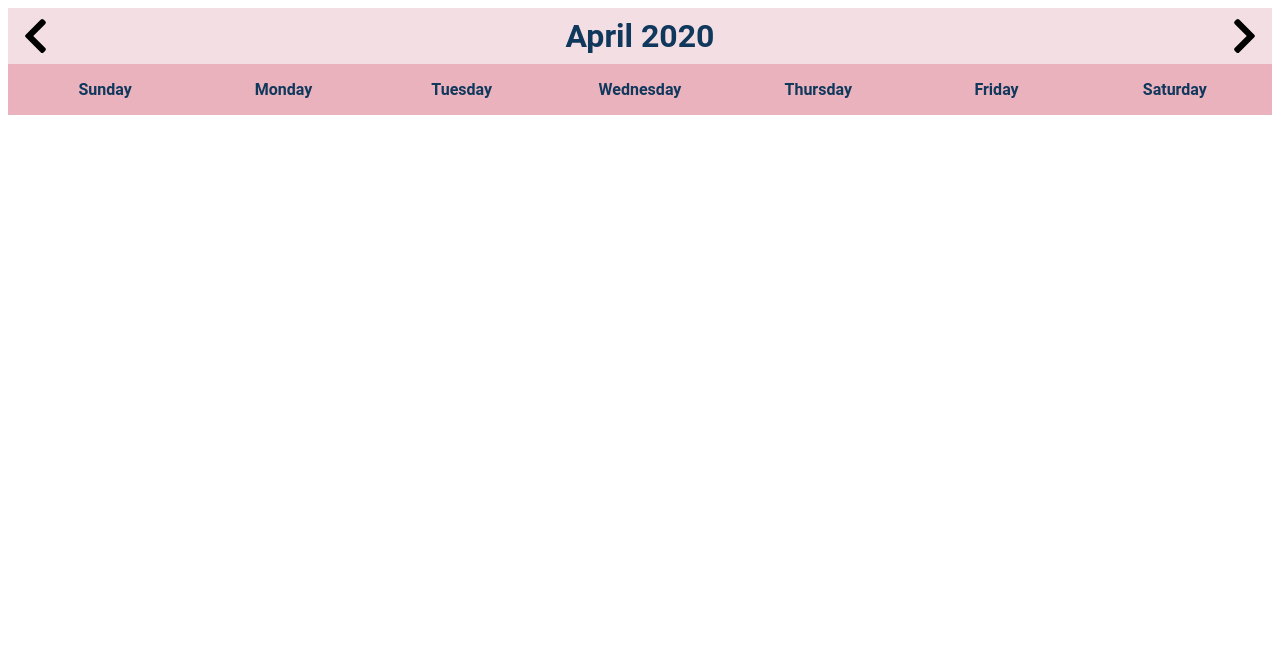
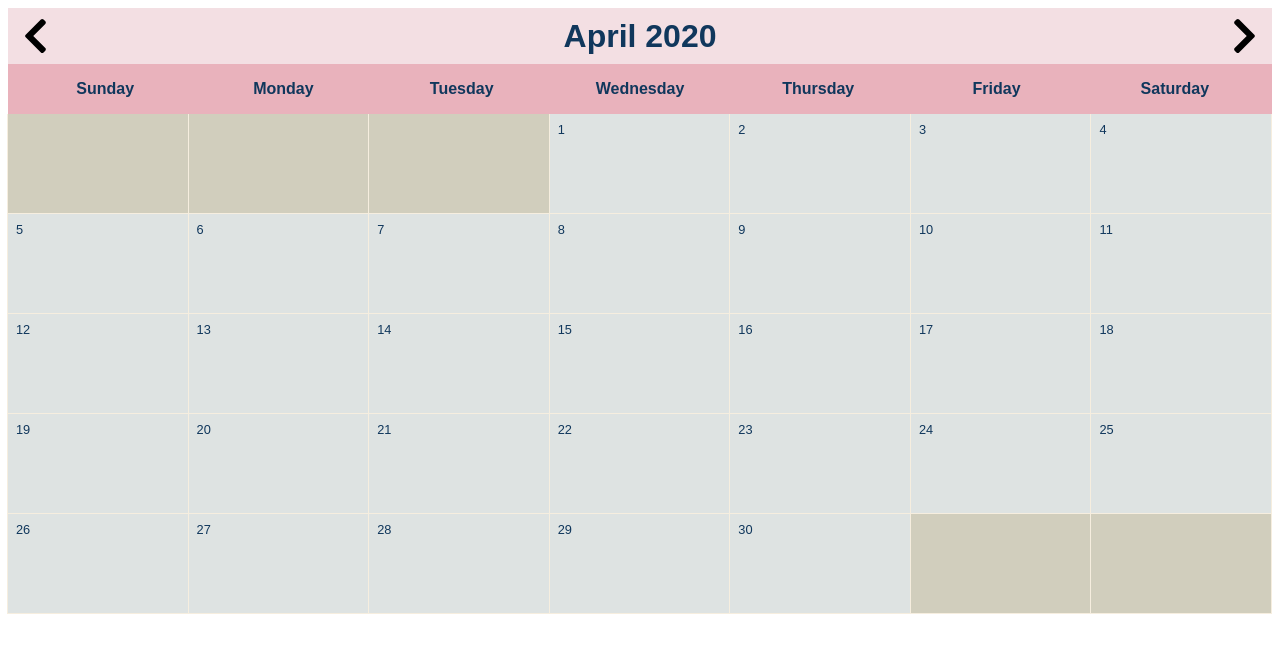
Before and after one commit to gutierrezf/calendar-challenge, a React (Vite) app: page / in a window 1280 px wide. Shown: the top 652 px of the page. Built offline with nearby package versions, Linux system fonts and the light colour scheme.

Commit message:
add calendar grid

```diff
--- a/src/App.js
+++ b/src/App.js
@@ -6,7 +6,10 @@ import { setDate } from './store/reducers/date';
 
 const App = () => {
   const dispatch = useDispatch();
-  dispatch(setDate(moment()));
+  const date = new Date();
+  const year = date.getFullYear();
+  const month = date.getMonth() + 1;
+  dispatch(setDate(moment(`${year}-${month}`)));
 
   return <Calendar />;
 };
--- a/src/Calendar/Calendar.js
+++ b/src/Calendar/Calendar.js
@@ -1,5 +1,5 @@
 import React from 'react';
-import { HeaderNav, WeekDayRow } from './components';
+import { HeaderNav, TableGrid, WeekDayRow } from './components';
 import { useSelector } from 'react-redux';
 import styled from 'styled-components';
 
@@ -21,6 +21,7 @@ const Calendar = () => {
     <Container>
       <HeaderNav date={date} />
       <WeekDayRow />
+      <TableGrid date={date} />
     </Container>
   );
 };
--- a/src/Calendar/components/HeaderNav.js
+++ b/src/Calendar/components/HeaderNav.js
@@ -3,9 +3,9 @@ import PropTypes from 'prop-types';
 import styled, { css } from 'styled-components';
 import { useDispatch } from 'react-redux';
 import { setDate } from '../../store/reducers/date';
+import moment from 'moment';
 
 import chevronPath from '../../assets/chevron.svg';
-import moment from 'moment';
 
 const HeaderContainer = styled.div`
   align-items: center;
--- /dev/null
+++ b/src/Calendar/components/TableGrid.js
@@ -0,0 +1,137 @@
+import React from 'react';
+import PropTypes from 'prop-types';
+import styled from 'styled-components';
+import moment from 'moment';
+
+const NUMBER_OF_DAYS = 7;
+
+const Container = styled.div`
+  align-items: center;
+  display: flex;
+  flex-direction: column;
+  justify-content: space-between;
+  width: 100%;
+`;
+
+const WeekRow = styled.div`
+  align-items: center;
+  display: flex;
+  justify-content: space-between;
+  width: 100%;
+
+  @media (max-width: ${(props) => props.theme.small}) {
+    flex-direction: column;
+  }
+`;
+
+const DayGrid = styled.div`
+  background: ${(props) => props.theme.iron};
+  border: 1px solid;
+  border-color: ${(props) => props.theme.quarterSpanishWhite};
+  border-top: 0;
+  margin-left: -1px;
+  min-height: 100px;
+  position: relative;
+  width: 100%;
+
+  &:before {
+    content: '${(props) => props.dayNumber}';
+    font-size: 0.8rem;
+    left: 0.5rem;
+    position: absolute;
+    top: 0.5rem;
+  }
+
+  @media (max-width: ${(props) => props.theme.small}) {
+    &:before {
+      content: '${(props) => props.day} ${(props) => props.dayNumber}';
+    }
+  }
+`;
+
+const BlankGrid = styled.div`
+  background: ${(props) => props.theme.foggyGray};
+  border: 1px solid;
+  border-color: ${(props) => props.theme.quarterSpanishWhite};
+  border-top: 0;
+  margin-left: -1px;
+  min-height: 100px;
+  width: 100%;
+
+  @media (max-width: ${(props) => props.theme.small}) {
+    display: none;
+  }
+`;
+
+const getBlackGrid = (num, prefix = 'start') => {
+  const blacks = [...Array(num).keys()];
+
+  return blacks.map((index) => {
+    return <BlankGrid key={`blank-${prefix}-${index}`} />;
+  });
+};
+
+const getDayGrid = (start, end, date) => {
+  const days = [];
+  for (let i = start; i <= end; i++) {
+    const dayDate = date.clone().add(i - 1, 'days');
+    days.push(
+      <DayGrid
+        day={dayDate.format('dddd')}
+        dayNumber={i}
+        key={`day-${i}`}
+      ></DayGrid>,
+    );
+  }
+
+  return days;
+};
+
+const createGrid = (date) => {
+  const firstDayAsString = moment(date).startOf('month').format('d');
+  const daysInTheMonth = moment(date).daysInMonth();
+  const firstDay = parseInt(firstDayAsString);
+  let offSetDays = NUMBER_OF_DAYS - firstDay;
+
+  const fistWeek = [
+    ...getBlackGrid(firstDay),
+    ...getDayGrid(1, offSetDays, date),
+  ];
+
+  const gridItems = [fistWeek];
+
+  while (offSetDays < daysInTheMonth) {
+    const newOffSetDays = Math.min(offSetDays + NUMBER_OF_DAYS, daysInTheMonth);
+    let nextWeek = getDayGrid(offSetDays + 1, newOffSetDays, date);
+
+    if (nextWeek.length !== NUMBER_OF_DAYS) {
+      nextWeek = [
+        ...nextWeek,
+        ...getBlackGrid(NUMBER_OF_DAYS - nextWeek.length, 'end'),
+      ];
+    }
+
+    offSetDays = newOffSetDays;
+    gridItems.push(nextWeek);
+  }
+
+  return gridItems;
+};
+
+const TableGrid = ({ date }) => {
+  const grid = createGrid(date);
+
+  return (
+    <Container>
+      {grid.map((week, index) => (
+        <WeekRow key={index}>{week}</WeekRow>
+      ))}
+    </Container>
+  );
+};
+
+TableGrid.propTypes = {
+  date: PropTypes.instanceOf(moment),
+};
+
+export default TableGrid;
--- a/src/Calendar/components/WeekDayRow.js
+++ b/src/Calendar/components/WeekDayRow.js
@@ -1,5 +1,6 @@
 import React from 'react';
 import styled from 'styled-components';
+import { weekdays } from 'moment';
 
 const Container = styled.div`
   align-items: center;
@@ -21,15 +22,7 @@ const WeekDay = styled.b`
 `;
 
 const WeekDayRow = () => {
-  const days = [
-    'Sunday',
-    'Monday',
-    'Tuesday',
-    'Wednesday',
-    'Thursday',
-    'Friday',
-    'Saturday',
-  ];
+  const days = weekdays();
 
   return (
     <Container>
--- a/src/Calendar/components/index.js
+++ b/src/Calendar/components/index.js
@@ -1,4 +1,5 @@
 import HeaderNav from './HeaderNav';
 import WeekDayRow from './WeekDayRow';
+import TableGrid from './TableGrid';
 
-export { HeaderNav, WeekDayRow };
+export { HeaderNav, TableGrid, WeekDayRow };
--- a/src/GlobalStyle.js
+++ b/src/GlobalStyle.js
@@ -1,7 +1,6 @@
 import { createGlobalStyle } from 'styled-components';
 
 const GlobalStyle = createGlobalStyle`
-    @import url('https://fonts.googleapis.com/css?family=Roboto:400,700&display=swap');
     html, body, #app {
         height: 100%;
         margin: 0;
@@ -9,7 +8,7 @@ const GlobalStyle = createGlobalStyle`
         width: 100%;
     }
     body {
-        font-family: 'Roboto', sans-serif;
+        font-family: sans-serif;
     }
 
     * {
--- a/src/theme.js
+++ b/src/theme.js
@@ -1,5 +1,8 @@
 export const vanillaIce = '#f3dfe3';
 export const shilo = '#e9b2bc';
 export const blueZodiac = '#10375c';
+export const iron = '#dee3e2';
+export const foggyGray = '#d1cebd';
+export const quarterSpanishWhite = '#f6eedf';
 
 export const small = '767px';
```
